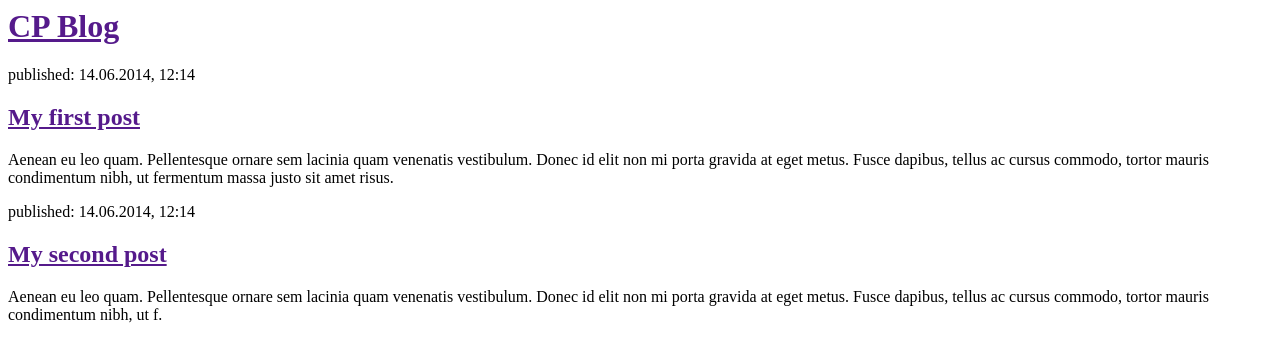
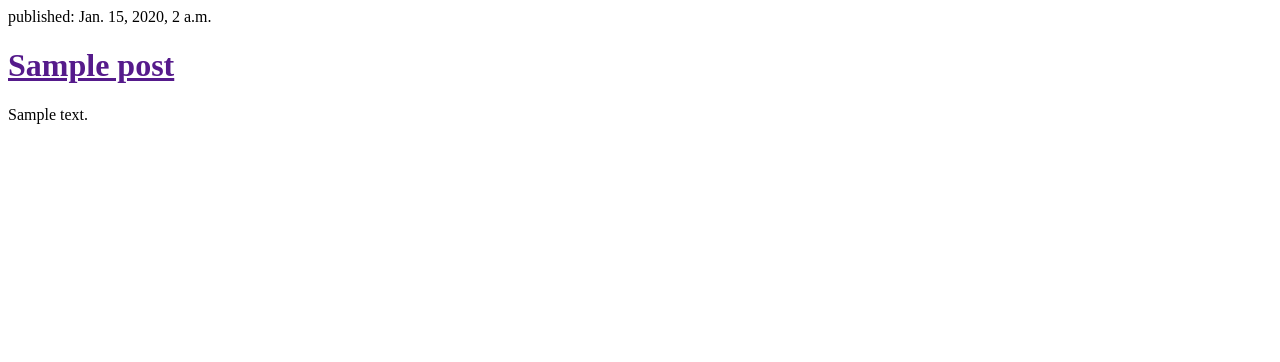
Before and after one commit to CleverProgrammer/my_coding_site, a Django app: template blog/templates/blog/post_list.html in a window 1280 px wide. Shown: the top 362 px of the page. Run offline with Django 3.2, Linux system fonts and the light colour scheme; the template is opened without the code that fills it: values that come from a table or form of the project are taken from there, others are empty; tables that the repository leaves empty hold one stand-in row (values such as "Sample post").

Commit message:
Add dynamic posts.

```diff
--- a/blog/templates/blog/post_list.html
+++ b/blog/templates/blog/post_list.html
@@ -3,20 +3,12 @@
     <title>CP Blog</title>
   </head>
   <body>
-    <div>
-      <h1><a href="">CP Blog</a></h1>
-    </div>
-
-    <div>
-      <p>published: 14.06.2014, 12:14</p>
-      <h2><a href="">My first post</a></h2>
-      <p>Aenean eu leo quam. Pellentesque ornare sem lacinia quam venenatis vestibulum. Donec id elit non mi porta gravida at eget metus. Fusce dapibus, tellus ac cursus commodo, tortor mauris condimentum nibh, ut fermentum massa justo sit amet risus.</p>
-    </div>
-
-    <div>
-      <p>published: 14.06.2014, 12:14</p>
-      <h2><a href="">My second post</a></h2>
-      <p>Aenean eu leo quam. Pellentesque ornare sem lacinia quam venenatis vestibulum. Donec id elit non mi porta gravida at eget metus. Fusce dapibus, tellus ac cursus commodo, tortor mauris condimentum nibh, ut f.</p>
-    </div>
+    {% for post in posts %}
+      <div>
+        <p>published: {{ post.published_date }}</p>
+        <h1><a href="">{{ post.title }}</a></h1>
+        <p>{{ post.text|linebreaksbr }}</p>
+      </div>
+    {% endfor %}
   </body>
 </html>
```
Also changed, not shown: blog/views.py (+6 -2 lines).
